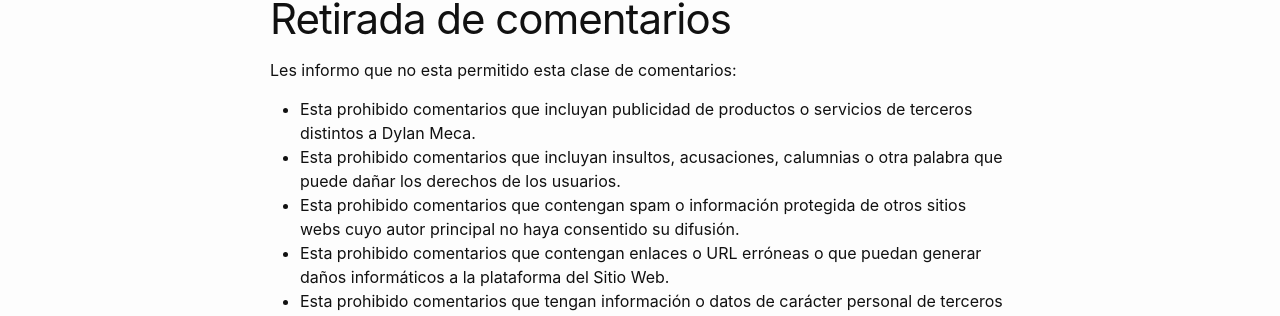
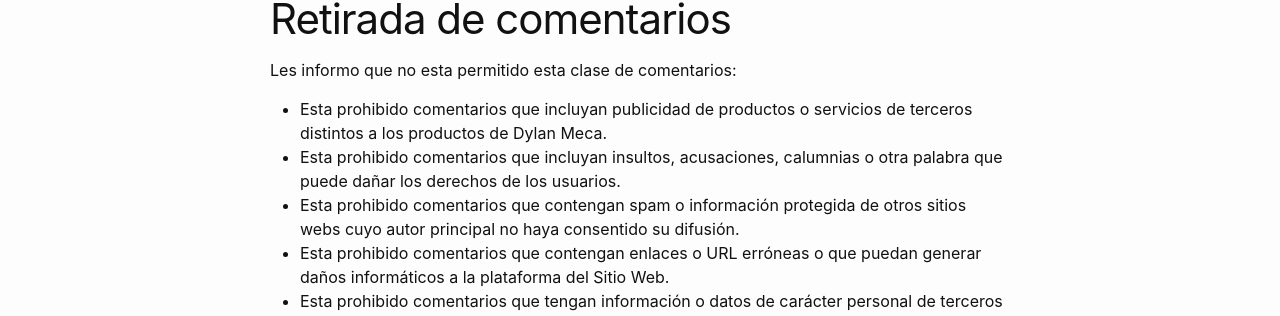
Before and after one commit to dylanmeca/dylanmeca.github.io, a Jekyll site: the page built from _posts/2021-06-07-politica-de-comentarios.md, in a window 1280 px wide. Shown: the part 1196-1512 px from the top of the page. Built offline with Jekyll 4.4.1, drawn with Linux system fonts in a browser that asks for light colours.

Commit message:
Update 2021-06-07-politica-de-comentarios.md

```diff
--- a/_posts/2021-06-07-politica-de-comentarios.md
+++ b/_posts/2021-06-07-politica-de-comentarios.md
@@ -38,7 +38,7 @@ Los comentarios y publicaciones deberán realizarse en un lenguaje claro y respe
 
 Les informo que no esta permitido esta clase de comentarios:
 
-* Esta prohibido comentarios que incluyan publicidad de productos o servicios de terceros distintos a Dylan Meca.
+* Esta prohibido comentarios que incluyan publicidad de productos o servicios de terceros distintos a los productos de Dylan Meca.
 * Esta prohibido comentarios que incluyan insultos, acusaciones, calumnias o otra palabra que puede dañar los derechos de los usuarios.
 * Esta prohibido comentarios que contengan spam o información protegida de otros sitios webs cuyo autor principal no haya consentido su difusión.
 * Esta prohibido comentarios que contengan enlaces o URL erróneas o que puedan generar daños informáticos a la plataforma del Sitio Web.
```
